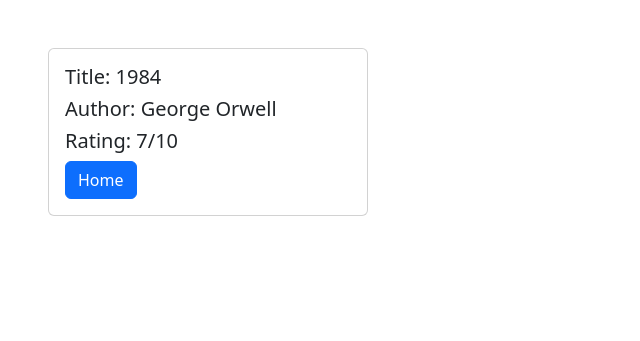
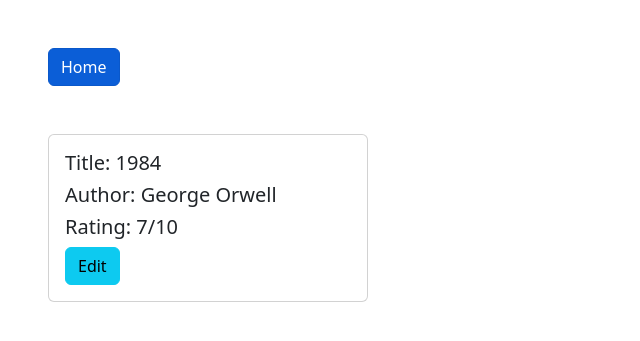
Before and after one commit to GakuruAlex/book_shelf, a Flask app: page /books/16 in a window 1280 px wide. Shown: the top 341 px of the page, without its empty margins (0-640 px from the left). Run offline with Flask 3, Linux system fonts and the light colour scheme; some libraries are stand-ins or nearby versions.

Commit message:
Edit details of book

```diff
--- a/templates/book_detail.html
+++ b/templates/book_detail.html
@@ -12,6 +12,7 @@
 {% endblock %}
 
 {% block content %}
+ <a class="btn btn-primary stretched-link ms-5 mt-5" href="{{url_for('index') }}">Home</a>
 {% with messages=get_flashed_messages(with_categories=True)%}
 {% if messages %}
 <ul class="flashes" id="flash_container">
@@ -33,7 +34,8 @@
         <h5 class="book.title">
             Rating: {{book.rating}}/10
         </h5>
-        <a class="btn btn-primary" href="{{url_for('index') }}">Home</a>
+        <a class="btn btn-info  me-4 stretched-link" href="{{url_for('edit_book' , id=book.id)}}">Edit</a>
+
     </div>
 </div>
 <script>
```
